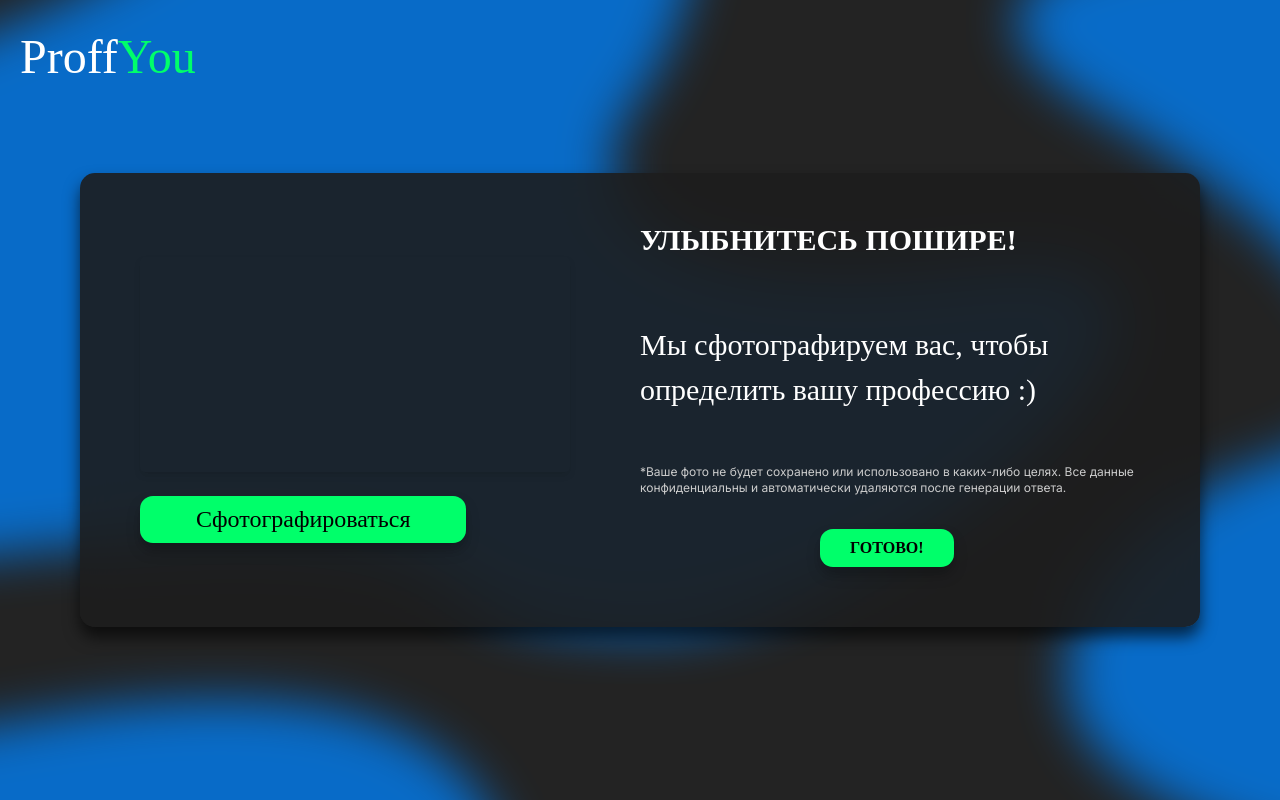
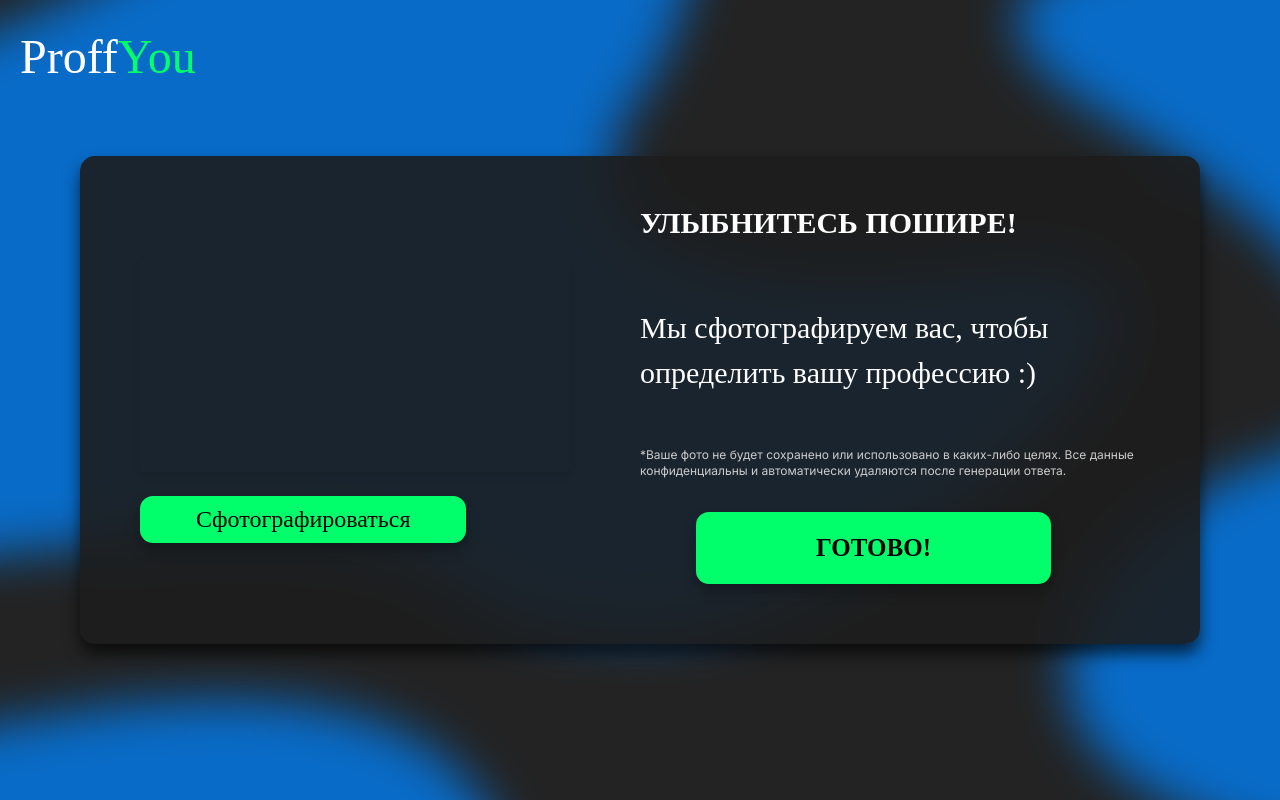
Before and after one commit to varvaratikh/prof-you-frontend, a React (Create React App) app: page / in a window 1280 px wide. Built offline with nearby package versions, Linux system fonts and the light colour scheme; no server answers; a web font is replaced by a local one.

Commit message:
added some changes

```diff
--- a/src/components/ChatForm/chatForm.scss
+++ b/src/components/ChatForm/chatForm.scss
@@ -154,14 +154,14 @@
 }
 
 .testSm_text {
-  margin-top: 20px;
+  margin-top: 24px;
   width: 643px;
-  height: 54px;
   font-family: 'Inter', serif;
-  font-weight: 400;
-  font-size: 15px;
-  line-height: 18px;
-  color: #FFFFFF;
+  font-weight: 300;
+  font-size: 17px;
+  line-height: 19px;
+  color: rgba(255, 255, 255, 0.55);
+  margin-left: 10px;
 }
 
 .ready-btn {
--- a/src/components/MainCard/ MainCard.scss
+++ b/src/components/MainCard/ MainCard.scss
@@ -83,7 +83,7 @@ body {
 }
 
 .button {
-  padding: 10px 20px;
+  padding: 20px 30px;
   font-size: 1rem;
   font-weight: var(--font-weight-bold);
   color: var(--button-text-color);
@@ -128,9 +128,10 @@ body {
 
 .button-ready {
   margin-top: 10px;
-  padding: 10px 30px;
+  padding: 22px 120px;
   font-family: 'Dela Gothic One', serif;
-  margin-left: 180px;
+  font-size: 25px;
+  margin-left: 56px;
 }
 
 .logo {
--- a/src/pages/qr/qr.scss
+++ b/src/pages/qr/qr.scss
@@ -51,7 +51,7 @@ body {
   display: flex;
   flex-direction: column;
   align-items: center;
-  gap: 20px;
+  gap: 17px;
 }
 
 .profession {
```
